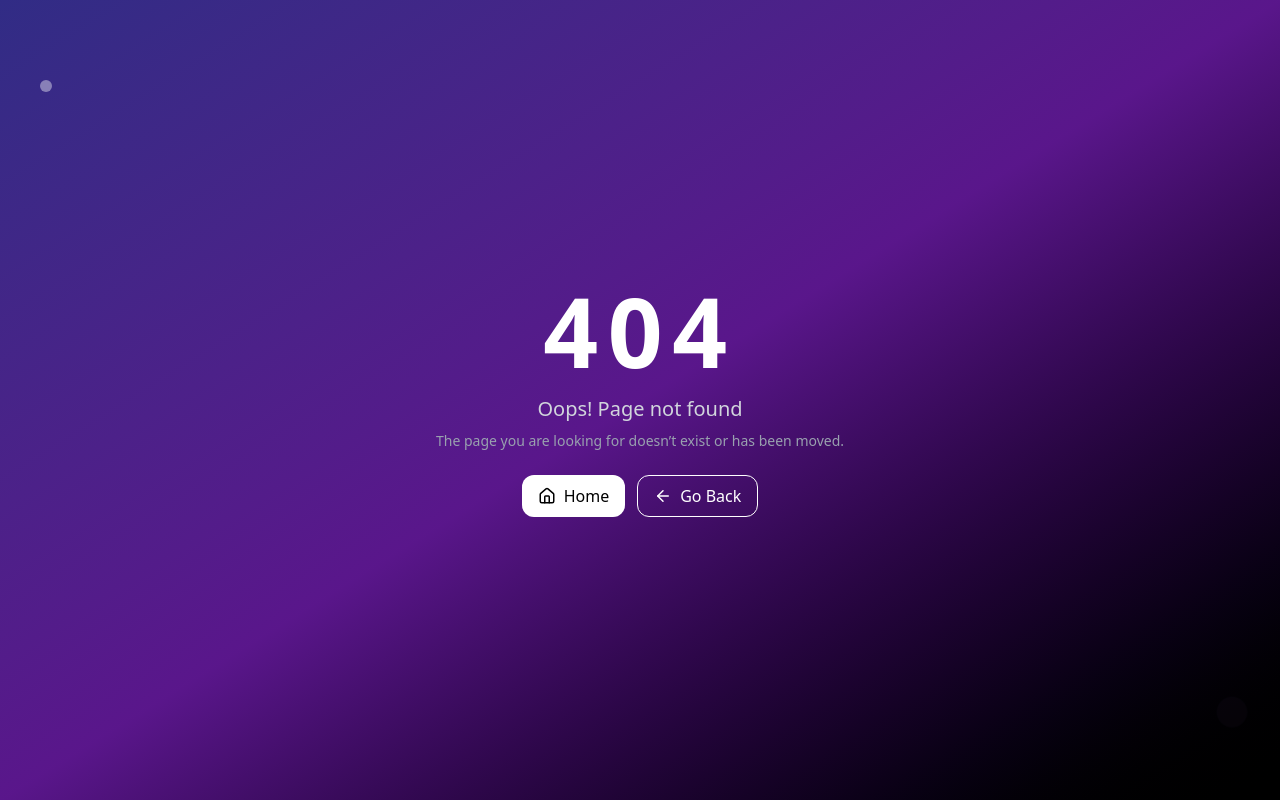
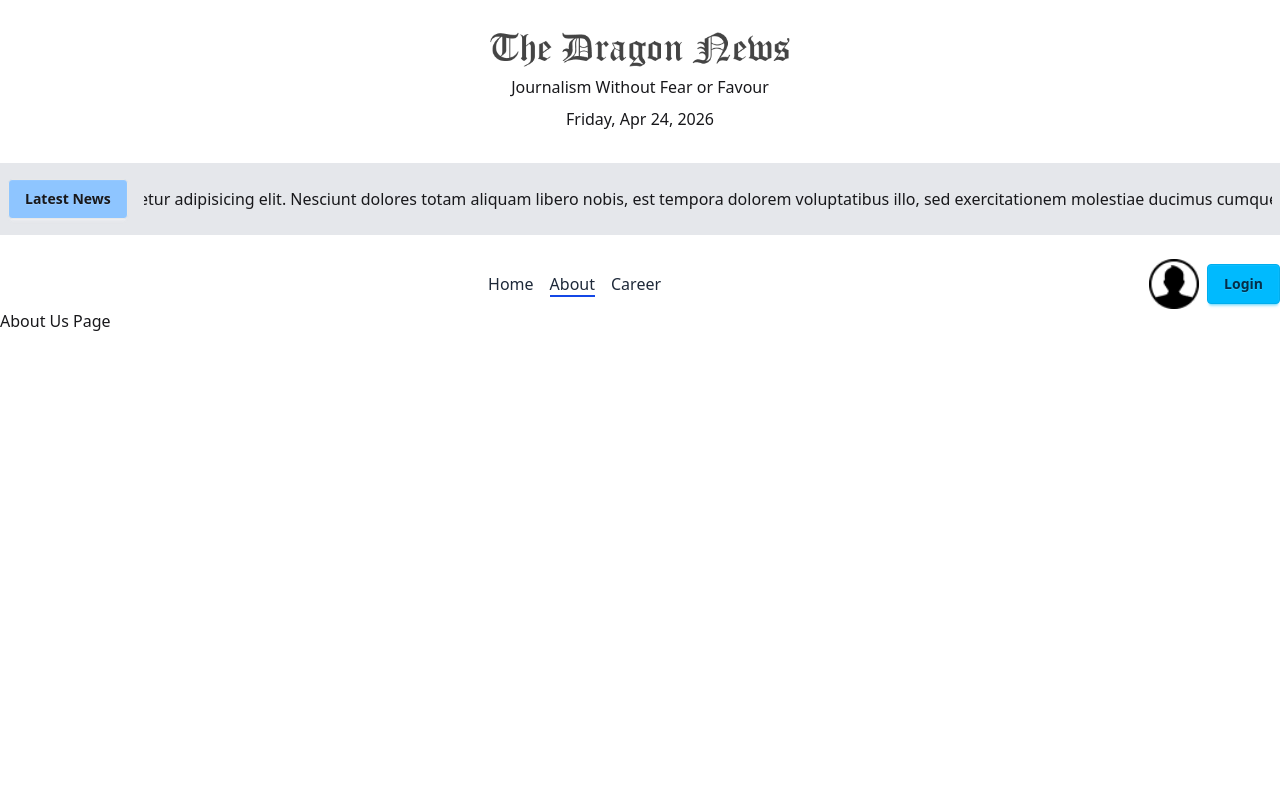
Before and after one commit to najiba-ta/Dragon-News-Next, a Next.js app: page /about-us in a window 1280 px wide. Before the commit this address had no page. Built offline with nearby package versions, Linux system fonts and the light colour scheme.

Commit message:
added rightsidebar

```diff
--- a/package.json
+++ b/package.json
@@ -9,13 +9,15 @@
     "lint": "eslint"
   },
   "dependencies": {
+    "@react-icons/all-files": "^4.1.0",
     "date-fns": "^4.1.0",
     "framer-motion": "^12.38.0",
     "lucide-react": "^1.11.0",
     "next": "16.2.4",
     "react": "19.2.4",
     "react-dom": "19.2.4",
-    "react-fast-marquee": "^1.6.5"
+    "react-fast-marquee": "^1.6.5",
+    "react-icons": "^5.6.0"
   },
   "devDependencies": {
     "@tailwindcss/postcss": "^4",
--- /dev/null
+++ b/src/app/(main)/about-us/page.jsx
@@ -0,0 +1,11 @@
+import React from 'react';
+
+const AbouUsPAge = () => {
+    return (
+        <div>
+          About Us Page
+        </div>
+    );
+};
+
+export default AbouUsPAge;
--- /dev/null
+++ b/src/app/(main)/career/page.jsx
@@ -0,0 +1,11 @@
+import React from 'react';
+
+const CareerPAge = () => {
+    return (
+        <div>
+          About Us Page
+        </div>
+    );
+};
+
+export default CareerPAge;
--- a/src/app/(main)/page.js
+++ /dev/null
@@ -1,7 +0,0 @@
-
-
-export default function Home() {
-  return (
-   <h2 className="bg-amber-600">Home Page</h2>
-  );
-}
--- /dev/null
+++ b/src/app/(main)/page.jsx
@@ -0,0 +1,28 @@
+
+import LeftSidebar from "@/components/homepage/news/LeftSidebar";
+import RightSidebar from "@/components/homepage/news/RightSidebar";
+
+
+async function getCategories (){
+   const res = await fetch ("https://openapi.programming-hero.com/api/news/categories")
+   const data = await res.json()
+   return data.data;
+}
+export default async function Home() {
+  const categories = await getCategories()
+  console.log(categories.news_category,"hmmmm");
+  return (
+   <div className="grid grid-cols-12 gap-4 container mx-auto my-5">
+    <div className=" col-span-3 ">
+      <LeftSidebar categories={categories} activeId ={null} ></LeftSidebar>
+    </div>
+    <div className=" text-center font-bold text-3xl bg-purple-100 col-span-6 ">
+      All News
+    </div>
+    <div className="col-span-3 ">
+     <RightSidebar></RightSidebar>
+    </div>
+
+   </div>
+  );
+}
--- /dev/null
+++ b/src/components/homepage/news/LeftSidebar.jsx
@@ -0,0 +1,21 @@
+import Link from 'next/link';
+import React from 'react';
+
+const LeftSidebar = ({categories,activeId}) => {
+    return (
+        <div>
+            <h2 className="font-bold text-lg">All categories</h2>
+            <ul className="flex flex-col gap-3 mt-4">
+                {
+                    categories.news_category.map(category => {
+                        return <li key={category.category_id} className={`${activeId === category.category_id && "bg-gray-300"} rounded-md text-center font-bold text-md`}>
+                            <Link href={`/category/${category.category_id}`}className='block p-2 '>{""}{category.category_name}</Link>
+                            </li>
+                    })
+                }
+            </ul>
+        </div>
+    );
+};
+
+export default LeftSidebar;
--- /dev/null
+++ b/src/components/homepage/news/RightSidebar.jsx
@@ -0,0 +1,15 @@
+import { FaGoogle } from "react-icons/fa";
+import { FaGithub } from "react-icons/fa";
+const RightSidebar = () => {
+    return (
+        <div>
+            <h2 className="font-bold text-lg mb-4">Login with</h2>
+          <div className="flex flex-col gap-4">
+              <button className="btn btn-dash text-yellow-500"><FaGoogle /> Login with google</button>
+            <button className="btn btn-dash text-pink-600"><FaGithub /> Login with github</button>
+          </div>
+        </div>
+    );
+};
+
+export default RightSidebar;
--- a/src/components/shared/Navbar.jsx
+++ b/src/components/shared/Navbar.jsx
@@ -3,23 +3,24 @@ import Image from 'next/image';
 import React from 'react';
 import avatar from '@/assets/user.png'
 import Link from 'next/link';
+import Navlink from './Navlink';
 
 const Navbar = () => {
     return (
-        <div className='flex justify-between container mx-auto'>
+        <div className='flex justify-between container mx-auto mt-6'>
             <div></div>
-            <ul className='flex justify-between items-center gap-4'>
+            <ul className='flex justify-between items-center gap-4 text-gray-800'>
                 <li>
-                    <Link href='/'>Home</Link>
+                    <Navlink href='/'>Home</Navlink>
                     </li>
                 <li>
-                    <Link href='/about-us'>About</Link>
+                    <Navlink href='/about-us'>About</Navlink>
                     </li>
                 <li>
-                    <Link href='/career'>Career</Link>
+                    <Navlink href='/career'>Career</Navlink>
                     </li>
             </ul>
-            <div>
+            <div className='flex items-center gap-2'>
                 <Image src={avatar} alt='User Avatar' width={50} height={50}/>
                 <button className='btn btn-info'><Link href='/login'>Login</Link></button>
             </div>
--- /dev/null
+++ b/src/components/shared/Navlink.jsx
@@ -0,0 +1,16 @@
+'use client'
+import Link from 'next/link';
+import { usePathname } from 'next/navigation';
+import React from 'react';
+
+const Navlink = ({href,className,children}) => {
+    const pathname = usePathname()
+    console.log(pathname);
+    const isActive = href === pathname
+    return (
+       <Link href={href}
+       className={`${className} ${isActive ? "border-b-2 border-blue-700" : ""}`}>{children}</Link>
+    );
+};
+
+export default Navlink;
```
Also changed, not shown: 1 other file (tests, documents, lock files or other folders).
